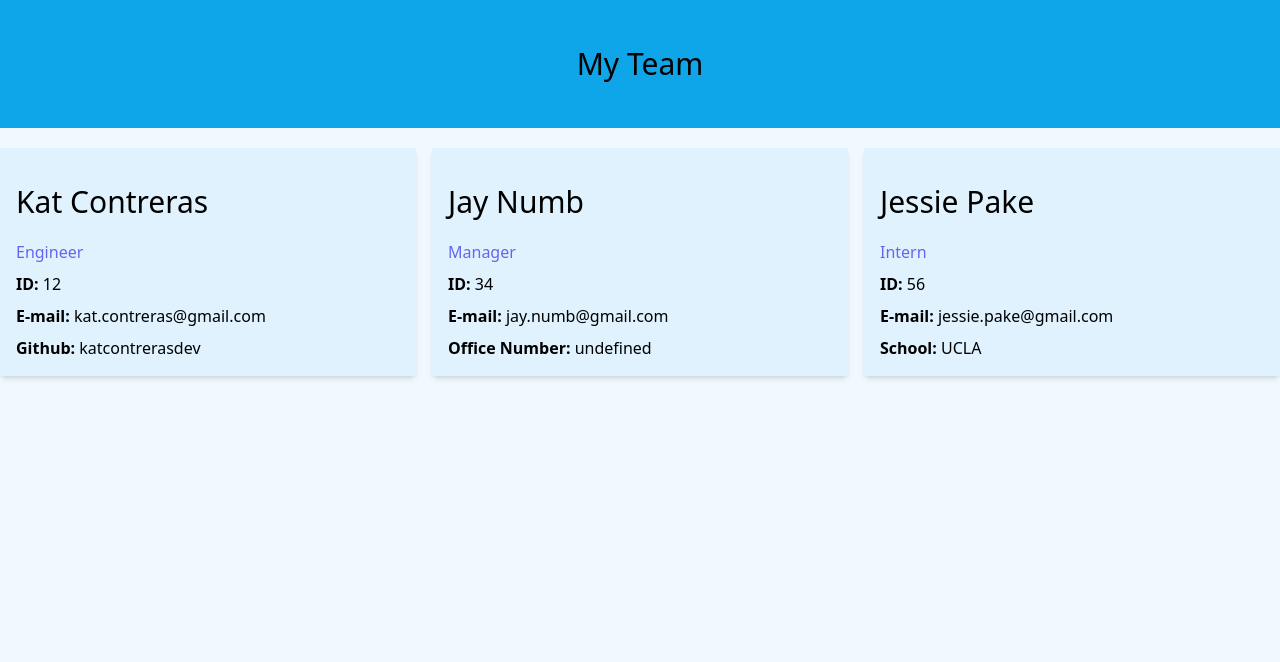
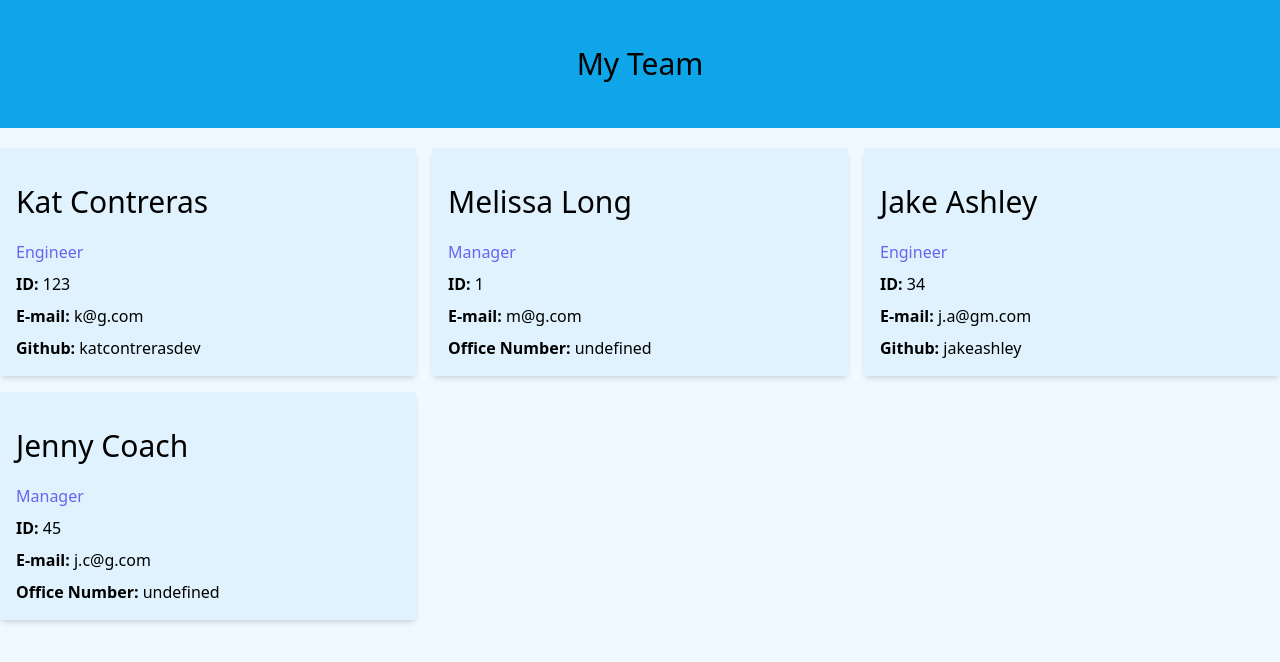
Before and after one commit to katcondev/objectTeamProfileGenerator, a website: page dist/index.html in a window 1280 px wide. Drawn offline with nearby package versions, Linux system fonts and the light colour scheme; files that its build step writes are made by us from their sources.

Commit message:
generated web page

```diff
--- a/dist/index.html
+++ b/dist/index.html
@@ -21,25 +21,33 @@
             <div class="p-4 bg-sky-100">
               <h1 class="text-gray-dark text-xl md:text-3xl font-roboto mt-5 mb-5">Kat Contreras </h1>
                   <p class="mt-2 text-indigo-500 sm:text-l">Engineer</p>
-                  <p class="mt-2 sm:text-l"><strong>ID:</strong> 12 </p>
-                  <p class="mt-2 sm:text-l"><strong>E-mail:</strong> kat.contreras@gmail.com </p>
+                  <p class="mt-2 sm:text-l"><strong>ID:</strong> 123 </p>
+                  <p class="mt-2 sm:text-l"><strong>E-mail:</strong> k@g.com </p>
                   <p class="mt-2 sm:text-l"><strong>Github:</strong> katcontrerasdev</p>
             </div>
             </div><div class="max-w-md rounded shadow-md shadow-indigo">
             <div class="p-4 bg-sky-100">
-              <h1 class="text-gray-dark text-xl md:text-3xl font-roboto mt-5 mb-5">Jay Numb </h1>
+              <h1 class="text-gray-dark text-xl md:text-3xl font-roboto mt-5 mb-5">Melissa Long </h1>
                   <p class="mt-2 text-indigo-500 sm:text-l">Manager</p>
-                  <p class="mt-2 sm:text-l"><strong>ID:</strong> 34 </p>
-                  <p class="mt-2 sm:text-l"><strong>E-mail:</strong> jay.numb@gmail.com </p>
+                  <p class="mt-2 sm:text-l"><strong>ID:</strong> 1 </p>
+                  <p class="mt-2 sm:text-l"><strong>E-mail:</strong> m@g.com </p>
                   <p class="mt-2 sm:text-l"><strong>Office Number:</strong> undefined</p>
             </div>
             </div><div class="max-w-md rounded shadow-md shadow-indigo">
             <div class="p-4 bg-sky-100">
-              <h1 class="text-gray-dark text-xl md:text-3xl font-roboto mt-5 mb-5">Jessie Pake </h1>
-                  <p class="mt-2 text-indigo-500 sm:text-l">Intern</p>
-                  <p class="mt-2 sm:text-l"><strong>ID:</strong> 56 </p>
-                  <p class="mt-2 sm:text-l"><strong>E-mail:</strong> jessie.pake@gmail.com </p>
-                  <p class="mt-2 sm:text-l"><strong>School:</strong> UCLA</p>
+              <h1 class="text-gray-dark text-xl md:text-3xl font-roboto mt-5 mb-5">Jake Ashley </h1>
+                  <p class="mt-2 text-indigo-500 sm:text-l">Engineer</p>
+                  <p class="mt-2 sm:text-l"><strong>ID:</strong> 34 </p>
+                  <p class="mt-2 sm:text-l"><strong>E-mail:</strong> j.a@gm.com </p>
+                  <p class="mt-2 sm:text-l"><strong>Github:</strong> jakeashley</p>
+            </div>
+            </div><div class="max-w-md rounded shadow-md shadow-indigo">
+            <div class="p-4 bg-sky-100">
+              <h1 class="text-gray-dark text-xl md:text-3xl font-roboto mt-5 mb-5">Jenny Coach </h1>
+                  <p class="mt-2 text-indigo-500 sm:text-l">Manager</p>
+                  <p class="mt-2 sm:text-l"><strong>ID:</strong> 45 </p>
+                  <p class="mt-2 sm:text-l"><strong>E-mail:</strong> j.c@g.com </p>
+                  <p class="mt-2 sm:text-l"><strong>Office Number:</strong> undefined</p>
             </div>
             </div>  </div>
     </main>
```
Also changed, not shown: 1 other file.
